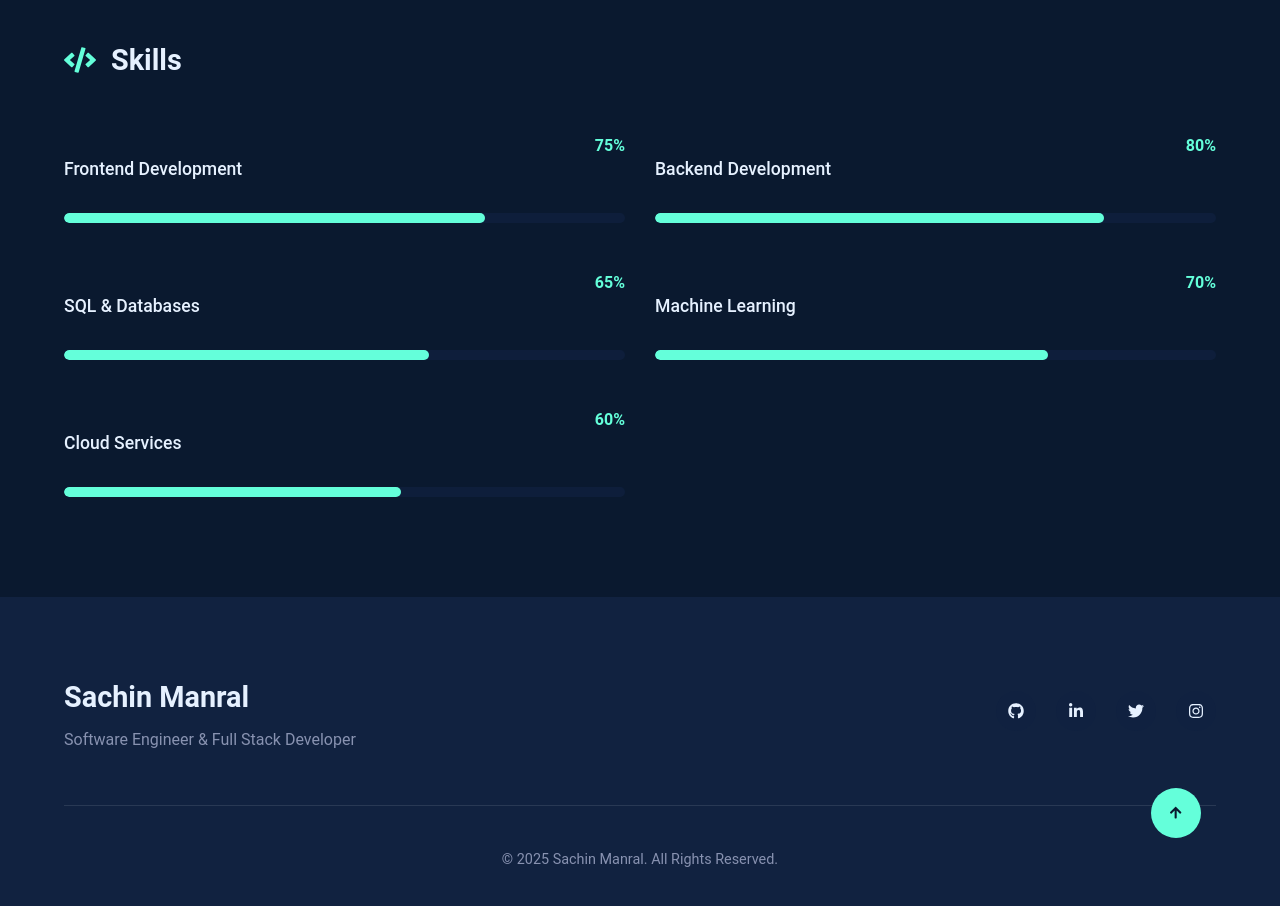
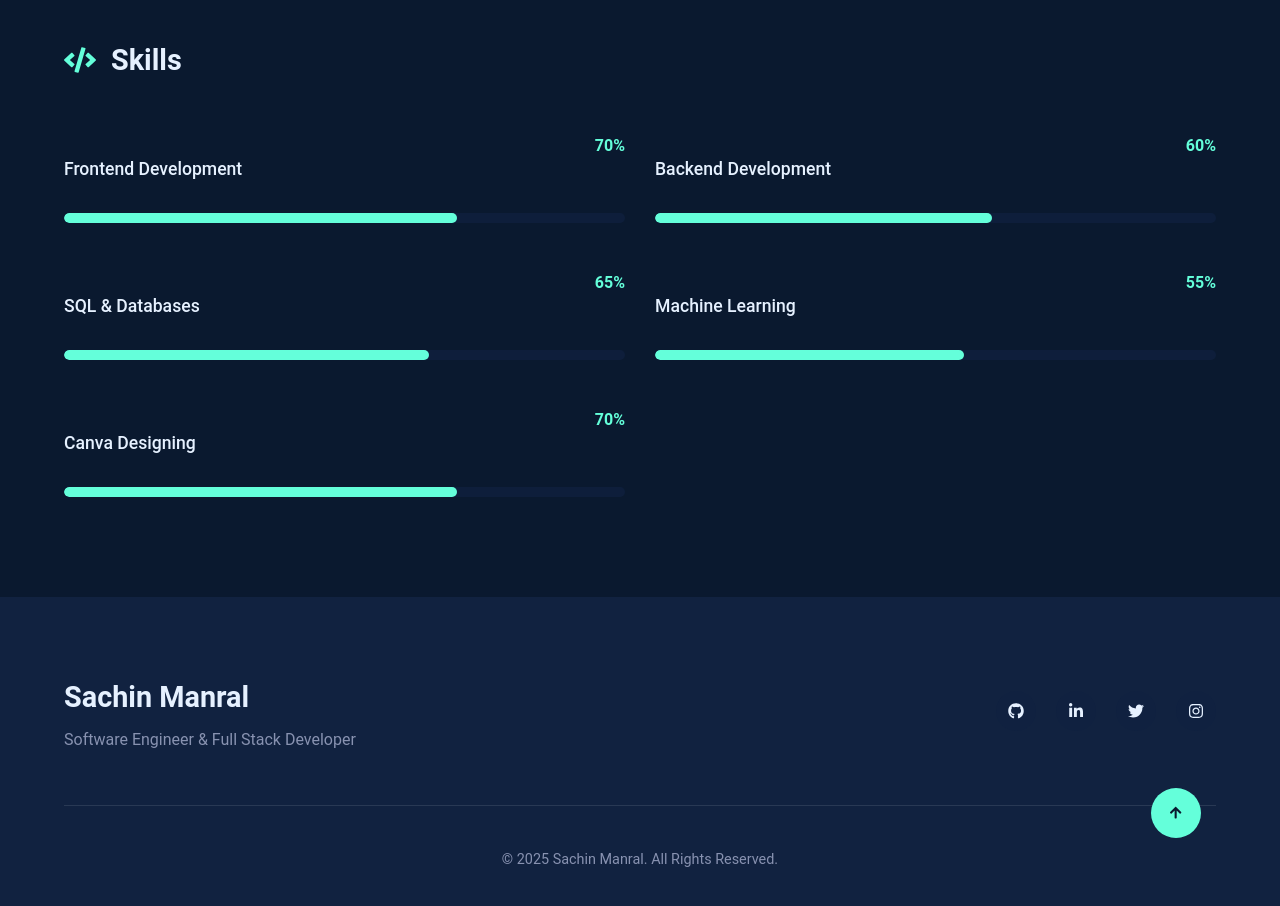
Before and after one commit to SachinManral/portfolio, a React (Create React App) app: page /resume in a window 1280 px wide. Shown: the part 1300-2206 px from the top of the page. Built offline with nearby package versions, Linux system fonts and the light colour scheme.

Commit message:
Update skills section with Canva Designing instead of Cloud Services

```diff
--- a/src/components/About.jsx
+++ b/src/components/About.jsx
@@ -1,6 +1,6 @@
 import React from 'react';
 import { motion } from 'framer-motion';
-import { FaCode, FaServer, FaDatabase, FaCloud } from 'react-icons/fa';
+import { FaCode, FaServer, FaDatabase, FaPalette } from 'react-icons/fa';
 // Fix the profile placeholder import
 // import profilePlaceholder from '../assets/images/profile-placeholder';
 import '../styles/About.css';
@@ -27,9 +27,9 @@ const About = () => {
     },
     {
       id: 4,
-      icon: <FaCloud />,
-      title: 'Cloud Services',
-      description: 'Deploying and managing applications on AWS, Google Cloud, and Azure platforms.'
+      icon: <FaPalette />,
+      title: 'Canva Designing',
+      description: 'Creating visually appealing graphics, presentations, and social media content using Canva design tools.'
     }
   ];
 
--- a/src/components/Resume.jsx
+++ b/src/components/Resume.jsx
@@ -29,11 +29,11 @@ const Resume = () => {
   ];
 
   const skills = [
-    { id: 1, name: 'Frontend Development', percentage: 75 },
-    { id: 2, name: 'Backend Development', percentage: 80 },
+    { id: 1, name: 'Frontend Development', percentage: 70 },
+    { id: 2, name: 'Backend Development', percentage: 60 },
     { id: 3, name: 'SQL & Databases', percentage: 65 },
-    { id: 4, name: 'Machine Learning', percentage: 70 },
-    { id: 5, name: 'Cloud Services', percentage: 60 }
+    { id: 4, name: 'Machine Learning', percentage: 55 },
+    { id: 5, name: 'Canva Designing', percentage: 70 }
   ];
 
   return (
```
